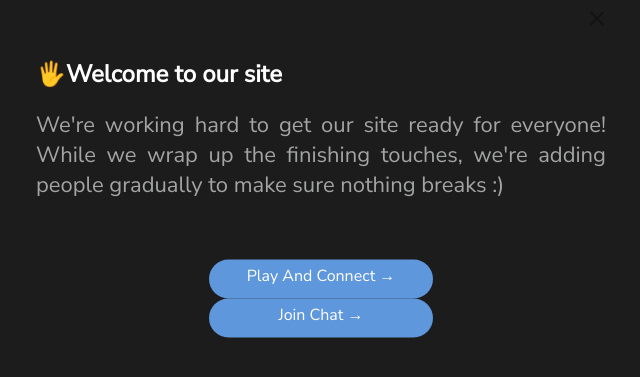
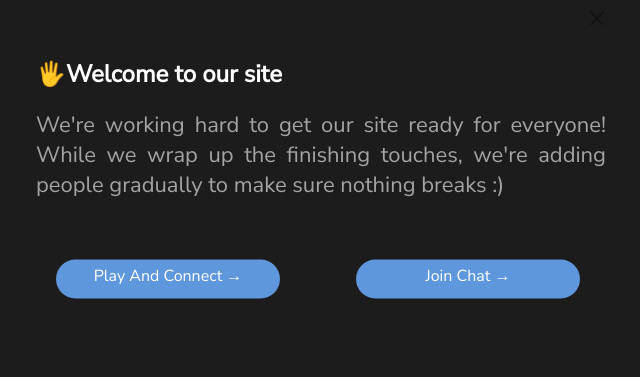
Before and after one commit to Saurabh9678/CampusHive, a React (Create React App) app in the folder frontend/: page /dialogue in a window 1280 px wide. Shown: the part 215-592 px from the top of the page, without its empty margins (319-959 px from the left). Built offline with nearby package versions, Linux system fonts and the light colour scheme; no server answers.

Commit message:
join room redesigned

```diff
--- a/frontend/src/App.js
+++ b/frontend/src/App.js
@@ -10,6 +10,7 @@ import RegisterPage from "./Pages/RegisterPage/RegisterPage";
 import JoinChat from "./Pages/JoinChat Page/JoinChat";
 import Home from "./Pages/Landing Page/Home"
 import Dialogue from "./Pages/Dialogue Page/Dialogue";
+import JoinChat2 from "./Pages/JoinChat Page/JoinChatButton"
 
 
 //Socket connection
@@ -38,6 +39,10 @@ const router = createBrowserRouter([
     path: '/dialogue',
     element: <Dialogue/>
   },
+  {
+    path: '/joinchat2',
+    element: <JoinChat2/>
+  },
 
 ])
 
--- a/frontend/src/Pages/Dialogue Page/Dialogue.css
+++ b/frontend/src/Pages/Dialogue Page/Dialogue.css
@@ -45,10 +45,10 @@
     height: 39px;
     top: 40px;
     position: relative;
-    margin: auto;
+    margin: 20px;
     background-color:rgb(94,151,220) ;
     text-decoration: none;
-    padding: 5px 0;
+    padding: 5px;
     text-align: center;
     border-radius: 30px;
     color: #fff;
@@ -56,10 +56,33 @@
     transition: background-color 0.2s ease-out;
 }
 
+.GetUserName2{
+    display: block;
+    width: 224px;
+    height: 39px;
+    bottom:19px;
+    left: 300px;
+    position: relative;
+    margin: 20px;
+    background-color:rgb(94,151,220) ;
+    text-decoration: none;
+    padding: 5px;
+    text-align: center;
+    border-radius: 30px;
+    color: #fff;
+    font-size: 16px;
+    transition: background-color 0.2s ease-out;
+}
+
+
+
 .GetUserName:hover{
     background-color: #5e97dc;
 }
 
+.GetUserName2:hover{
+    background-color: #5e97dc;
+}
 .Headdingcard{
     color: white;
 }
--- a/frontend/src/Pages/Dialogue Page/Dialogue.jsx
+++ b/frontend/src/Pages/Dialogue Page/Dialogue.jsx
@@ -21,7 +21,7 @@ const Dialogue = () => {
         We're working hard to get our site ready for everyone! While we wrap up the finishing touches, we're adding people gradually to make sure nothing breaks :)
       </p>
       <Link to="/" className="GetUserName"> Play And Connect &#8594;</Link>
-      <Link to="/joinchat" className="GetUserName"> Join Chat &#8594;</Link>
+      <Link to="/joinchat" className="GetUserName2"> Join Chat &#8594;</Link>
     </div>
   )
 }
--- /dev/null
+++ b/frontend/src/Pages/JoinChat Page/ButtonChat.css
@@ -0,0 +1,22 @@
+.bouncy{
+    animation:bouncy 5s infinite linear;
+    position:relative;
+    background-color: rgb(0, 0, 0);
+    width:200px;
+    height:50px;
+    border-radius: 25px;
+    text-align: center;
+    left: 600px;
+    font-size: 15px;
+    padding: 11px;
+
+    }
+    @keyframes bouncy {
+    0%{top:0em}
+    40%{top:0em}
+    43%{top:-0.9em}
+    46%{top:0em}
+    48%{top:-0.4em}
+    50%{top:0em}
+    100%{top:0em;}
+}
--- /dev/null
+++ b/frontend/src/Pages/JoinChat Page/ButtonChat.jsx
@@ -0,0 +1,10 @@
+import React from 'react'
+import '../JoinChat Page/ButtonChat.css'
+import { Link } from 'react-router-dom'
+const ButtonChat = () => {
+  return (
+    <Link To="something" class="button1 bouncy">Join!</Link>
+  )
+}
+
+export default ButtonChat
--- /dev/null
+++ b/frontend/src/Pages/JoinChat Page/JoinChatButton.css
@@ -0,0 +1,46 @@
+*{
+  font-family: 'Nunito Sans', sans-serif;
+}
+
+.App{
+    background-color: #121312;
+}
+  .joinChatContainer {
+
+    margin: 70px ;
+    height: 750px;
+    width: 1400px;
+    text-align: center;
+    background-color: #0abcf9;
+    background-image: linear-gradient(315deg, #0abcf9 0%, #2c69d1 74%);
+    border-radius: 10px;
+    box-shadow: 0 5px 10px rgba(0,0,0,0.1);
+  }
+
+  .HJ{
+    font-weight: 10px;
+    padding: 40px 30px;
+    font-size: 3rem;
+    color: #eee7e7;
+    letter-spacing: 4px;
+  }
+
+  .h22{
+    margin: 10px;
+    top: 20px;
+    padding:20px;
+    font-size: 2rem;
+    color: #eee7e7;
+  }
+
+  .HLL{
+    padding: 30px ;
+    width: 900px;
+    position: relative;
+    bottom: 40px;
+    align-self: center;
+    justify-content: center;
+    text-align: center;
+    color: #eee7e7;
+
+  }
--- /dev/null
+++ b/frontend/src/Pages/JoinChat Page/JoinChatButton.jsx
@@ -0,0 +1,15 @@
+import React from 'react'
+import '../JoinChat Page/JoinChatButton.css'
+import ButtonChat from './ButtonChat'
+const JoinChatButton = () => {
+  return (
+    <div className="App">
+      <div className="joinChatContainer"><h1 className="HJ">Join Room</h1>
+      <h1 className="h22">Hi 🖐️ how are you ?</h1>
+    <h2 className="HLL">As an introvert myself, I know how hard it can be to initiate a conversation. But let's give it a shot and chat about life, the universe, and everything in between. Who knows what amazing insights we might gain?</h2>
+    <ButtonChat/></div>
+    </div>
+  )
+}
+
+export default JoinChatButton
```
Also changed, not shown: frontend/src/Images/bg.jpg (added).
